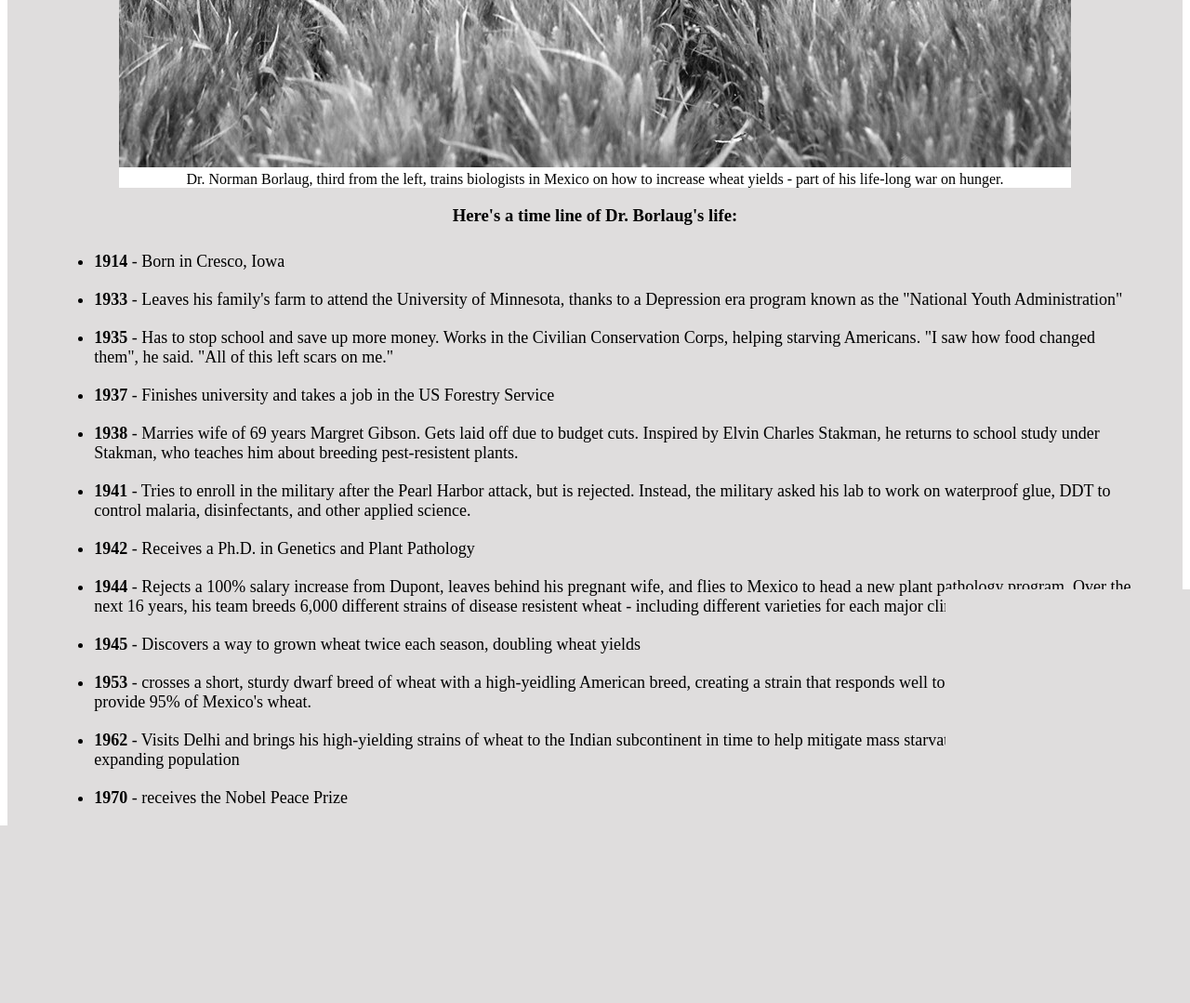
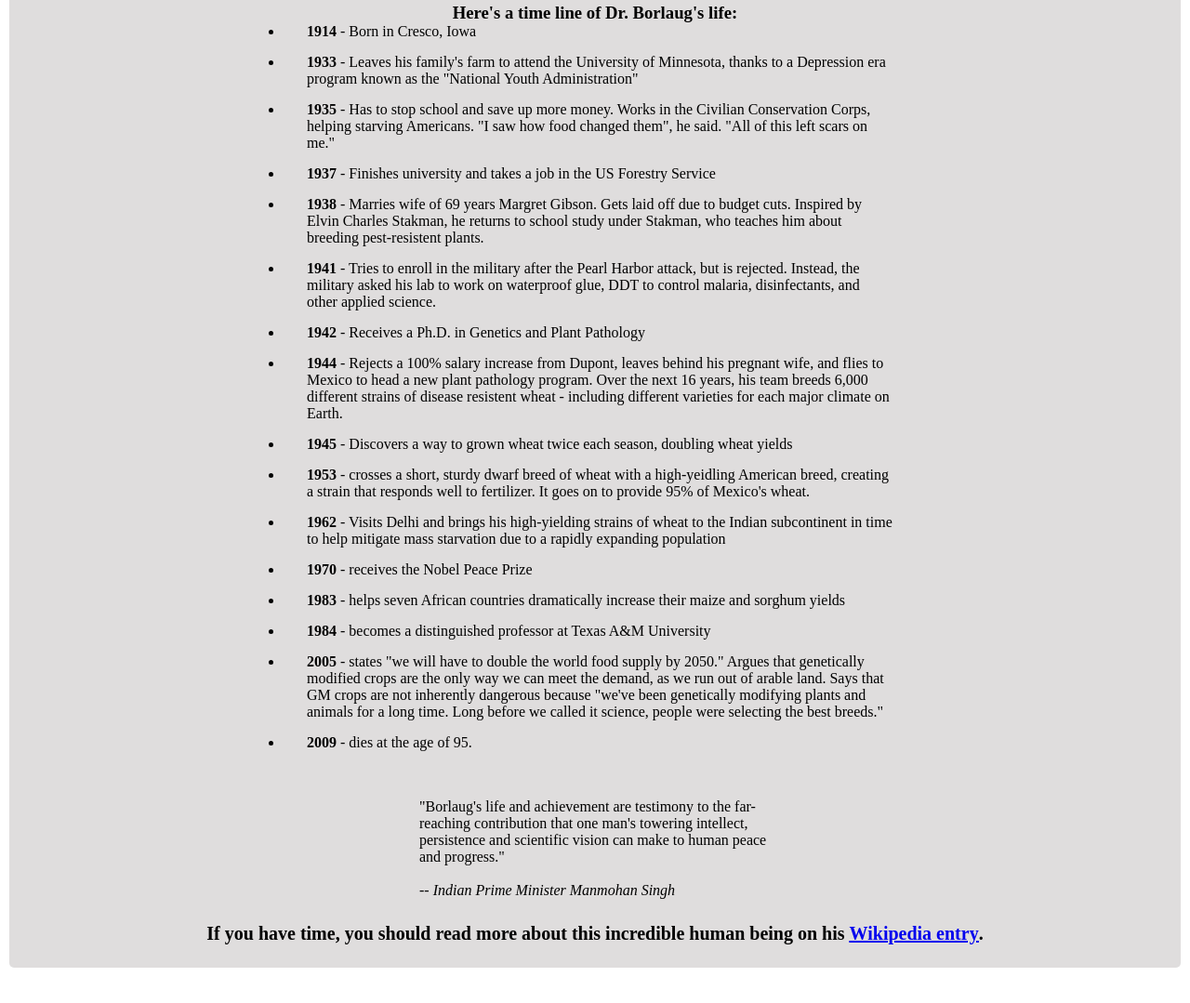
Before and after one commit to HoussamELM/Tribute-page, a plain HTML site: page index.html in a window 1280 px wide. Shown: the part 637-1716 px from the top of the page at 93% size. Drawn offline with Linux system fonts and the light colour scheme.

Commit message:
done added all necessary styling, list responsiveness still needs a little refining

```diff
--- a/index.html
+++ b/index.html
@@ -10,7 +10,7 @@
 <body>
     <main>
         <h1 id="title">Dr. Norman Borlaug</h1>
-        <p>The man who saved a billion lives</p>
+        <p id="title-desc">The man who saved a billion lives</p>
         <figure id="img-div">
             <img id="image" src="main-image.jpg" alt="Dr. Norman Borlaug with farmers">
             <figcaption>
@@ -20,24 +20,90 @@
         <section id="tribute-info">
             <h3>Here's a time line of Dr. Borlaug's life:</h3>
         </section>
-        <ul>
-            <li><b>1914</b> - Born in Cresco, Iowa</li>
-            <li><b>1933</b> - Leaves his family's farm to attend the University of Minnesota, thanks to a Depression era program known as the "National Youth Administration"</li>
-            <li><b>1935</b> - Has to stop school and save up more money. Works in the Civilian Conservation Corps, helping starving Americans. "I saw how food changed them", he said. "All of this left scars on me."</li>
-            <li><b>1937</b> - Finishes university and takes a job in the US Forestry Service</li>
-            <li><b>1938</b> - Marries wife of 69 years Margret Gibson. Gets laid off due to budget cuts. Inspired by Elvin Charles Stakman, he returns to school study under Stakman, who teaches him about breeding pest-resistent plants.</li>
-            <li><b>1941</b> - Tries to enroll in the military after the Pearl Harbor attack, but is rejected. Instead, the military asked his lab to work on waterproof glue, DDT to control malaria, disinfectants, and other applied science.</li>
-            <li><b>1942</b> - Receives a Ph.D. in Genetics and Plant Pathology</li>
-            <li><b>1944</b> - Rejects a 100% salary increase from Dupont, leaves behind his pregnant wife, and flies to Mexico to head a new plant pathology program. Over the next 16 years, his team breeds 6,000 different strains of disease resistent wheat - including different varieties for each major climate on Earth.</li>
-            <li><b>1945</b> - Discovers a way to grown wheat twice each season, doubling wheat yields</li>
-            <li><b>1953</b> - crosses a short, sturdy dwarf breed of wheat with a high-yeidling American breed, creating a strain that responds well to fertilizer. It goes on to provide 95% of Mexico's wheat.</li>
-            <li><b>1962</b> - Visits Delhi and brings his high-yielding strains of wheat to the Indian subcontinent in time to help mitigate mass starvation due to a rapidly expanding population</li>
-            <li><b>1970</b> - receives the Nobel Peace Prize</li>
-            <li><b>1983</b> - helps seven African countries dramatically increase their maize and sorghum yields</li>
-            <li><b>1984</b> - becomes a distinguished professor at Texas A&M University</li>
-            <li><b>2005</b> - states "we will have to double the world food supply by 2050." Argues that genetically modified crops are the only way we can meet the demand, as we run out of arable land. Says that GM crops are not inherently dangerous because "we've been genetically modifying plants and animals for a long time. Long before we called it science, people were selecting the best breeds."</li>
-            <li><b>2009</b> - dies at the age of 95.</li>
-        </ul>
+        <ul id="timeline">
+            <li><strong>1914</strong> - Born in Cresco, Iowa</li>
+            <li>
+              <strong>1933</strong> - Leaves his family's farm to attend the
+              University of Minnesota, thanks to a Depression era program known as
+              the "National Youth Administration"
+            </li>
+            <li>
+              <strong>1935</strong> - Has to stop school and save up more money.
+              Works in the Civilian Conservation Corps, helping starving
+              Americans. "I saw how food changed them", he said. "All of this left
+              scars on me."
+            </li>
+            <li>
+              <strong>1937</strong> - Finishes university and takes a job in the
+              US Forestry Service
+            </li>
+            <li>
+              <strong>1938</strong> - Marries wife of 69 years Margret Gibson.
+              Gets laid off due to budget cuts. Inspired by Elvin Charles Stakman,
+              he returns to school study under Stakman, who teaches him about
+              breeding pest-resistent plants.
+            </li>
+            <li>
+              <strong>1941</strong> - Tries to enroll in the military after the
+              Pearl Harbor attack, but is rejected. Instead, the military asked
+              his lab to work on waterproof glue, DDT to control malaria,
+              disinfectants, and other applied science.
+            </li>
+            <li>
+              <strong>1942</strong> - Receives a Ph.D. in Genetics and Plant
+              Pathology
+            </li>
+            <li>
+              <strong>1944</strong> - Rejects a 100% salary increase from Dupont,
+              leaves behind his pregnant wife, and flies to Mexico to head a new
+              plant pathology program. Over the next 16 years, his team breeds
+              6,000 different strains of disease resistent wheat - including
+              different varieties for each major climate on Earth.
+            </li>
+            <li>
+              <strong>1945</strong> - Discovers a way to grown wheat twice each
+              season, doubling wheat yields
+            </li>
+            <li>
+              <strong>1953</strong> - crosses a short, sturdy dwarf breed of wheat
+              with a high-yeidling American breed, creating a strain that responds
+              well to fertilizer. It goes on to provide 95% of Mexico's wheat.
+            </li>
+            <li>
+              <strong>1962</strong> - Visits Delhi and brings his high-yielding
+              strains of wheat to the Indian subcontinent in time to help mitigate
+              mass starvation due to a rapidly expanding population
+            </li>
+            <li><strong>1970</strong> - receives the Nobel Peace Prize</li>
+            <li>
+              <strong>1983</strong> - helps seven African countries dramatically
+              increase their maize and sorghum yields
+            </li>
+            <li>
+              <strong>1984</strong> - becomes a distinguished professor at Texas
+              A&amp;M University
+            </li>
+            <li>
+              <strong>2005</strong> - states "we will have to double the world
+              food supply by 2050." Argues that genetically modified crops are the
+              only way we can meet the demand, as we run out of arable land. Says
+              that GM crops are not inherently dangerous because "we've been
+              genetically modifying plants and animals for a long time. Long
+              before we called it science, people were selecting the best breeds."
+            </li>
+            <li><strong>2009</strong> - dies at the age of 95.</li>
+          </ul>
+        <blockquote>
+            <br><br>
+            <p class="fp">
+                "Borlaug's life and achievement are testimony to the far-reaching
+                contribution that one man's towering intellect, persistence and
+                scientific vision can make to human peace and progress."
+              </p>
+              <br>
+            <p class="fp"><i>-- Indian Prime Minister Manmohan Singh</i> </p>
+        </blockquote>
+        <p id="link">If you have time, you should read more about this incredible human being on his <a href="https://en.wikipedia.org/wiki/Norman_Borlaug"><b><u>Wikipedia entry</u></b></a>.</p>
     </main>
 </body>
 </html>
--- a/styles.css
+++ b/styles.css
@@ -1,4 +1,21 @@
-
+::-webkit-scrollbar {
+    display: none;
+}
+@media screen and (min-width: 950px) {
+  html {
+      width: 100%;
+      margin: 0;
+      padding: 0;
+  }
+}
+*{
+  margin: 0;
+  padding: 0;
+}
+body{
+  margin-right: 10px;
+  margin-left: 10px;
+}
 main{
     width: 100%;
     border-radius: 5px;
@@ -7,34 +24,63 @@ main{
     display: flex;
     flex-direction: column;
     margin-top: 1.5%;
-
-
+    margin-bottom: 1.5%;
 }
 main figure{
     display: block;
     background-color: rgb(255, 255, 255);
-    padding: 10px auto 10px auto;
-    min-width: 50%;
-    max-width: 90%;
-    margin: auto;
+    padding-left: 20%;
+    padding-right: 20%;
+    margin: 10px;
+    border-radius: 10px;
+
   }
+#title-desc{
+  margin: 1% 0 1%;
+}
 
 img {
     width: 100%;
   }
-  ul{
-      justify-content: center;
-      text-align: left;
-      display: flex;
-      flex-direction: column;
-      min-width: 50%;
-      max-width: 90%;
-      margin: auto;
-      font-size: 18px;
+  ul {
+    padding: 0;
   }
+  ul li {
+    padding: 0 15px 15px 25px;
+    position: relative;
+    text-align: left;
+    margin: auto;
+    width: 50%;
+  }
+@media (max-width: 550px){
   ul li{
-      margin: 10px;
+    width: 80%;
   }
+}
+
 #title{
     font-size: 50px;
+    margin-top: 1%;
 }
+#link{
+  font-size: 20px;
+  font-weight: 900;
+  margin-top: 2%;
+  margin-bottom: 2%;
+}
+.fp{
+  width: 30%;
+  margin: auto;
+  text-align: left;
+  font-size: 16px;
+}
+@media (max-width: 550px){
+  .fp{
+    width: 80%;
+  }
+h3{
+  margin: 3%;
+}
+figcaption{
+  margin: 2%;
+}
```
